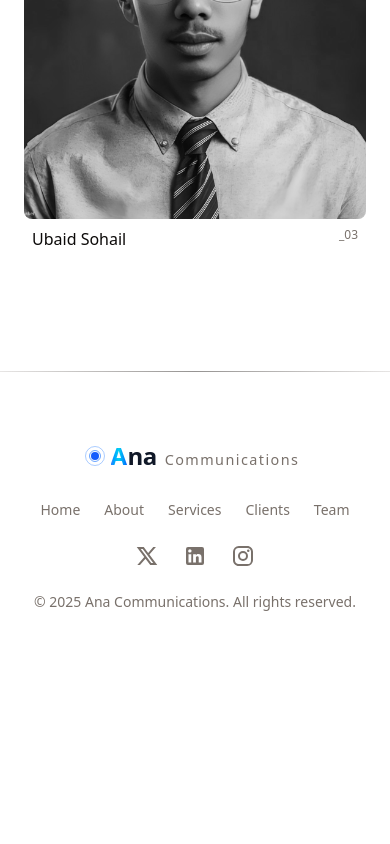
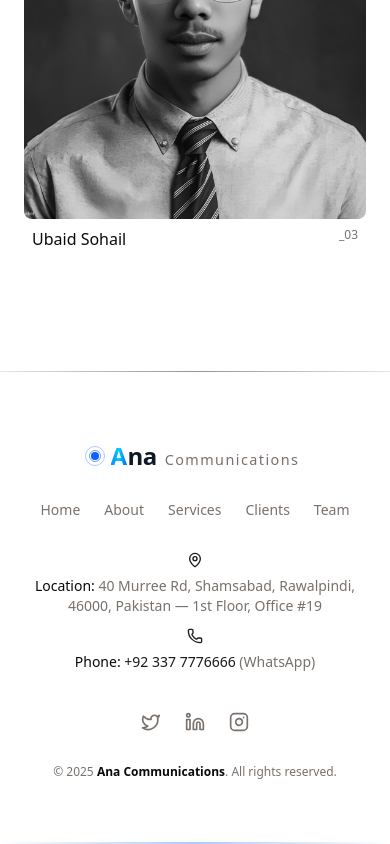
Before and after one commit to ExploitEngineer/ana-communications, a Next.js app: page / in a window 390 px wide. Shown: the part 6881-7725 px from the top of the page. Before the commit the page ends 7557 px from the top, so only its background shows below. Built offline with nearby package versions, Linux system fonts and the light colour scheme.

Commit message:
feat: add phone and location in footer and some more enhancements

```diff
--- a/src/components/footer.tsx
+++ b/src/components/footer.tsx
@@ -1,5 +1,8 @@
+"use client";
+
 import { Logo } from "@/components/logo";
 import Link from "next/link";
+import { MapPin, Phone, Twitter, Linkedin, Instagram } from "lucide-react";
 
 const links = [
   { title: "Home", href: "#home" },
@@ -11,100 +14,96 @@ const links = [
 
 export default function FooterSection() {
   return (
-    <footer className="relative border-t border-border bg-background py-16 ">
+    <footer className="relative border-t border-border bg-background py-16 text-center">
+      {/* Subtle top divider */}
       <div className="absolute -top-[1px] left-0 right-0 h-[1px] bg-gradient-to-r from-transparent via-primary/40 to-transparent" />
 
-      <div className="mx-auto max-w-5xl px-6 text-center">
+      <div className="mx-auto max-w-6xl px-6">
         {/* Logo */}
-        <Link href="/" aria-label="Go Home" className="mx-auto block w-fit">
+        <div className="mx-auto mb-6 w-fit">
           <Logo />
-        </Link>
+        </div>
 
         {/* Navigation Links */}
-        <div className="my-6 flex flex-wrap justify-center gap-6 text-sm">
+        <nav className="mb-8 flex flex-wrap justify-center gap-6 text-sm font-medium">
           {links.map((link, index) => (
             <Link
               key={index}
               href={link.href}
-              className="text-muted-foreground hover:text-primary transition-colors duration-150"
+              className="text-muted-foreground hover:text-primary transition-colors duration-200"
             >
               {link.title}
             </Link>
           ))}
+        </nav>
+
+        {/* Contact Info */}
+        <div className="mb-10 space-y-3 text-sm text-muted-foreground">
+          <div className="flex flex-col items-center gap-2 sm:flex-row sm:justify-center sm:gap-4">
+            <MapPin className="size-4 text-primary shrink-0" />
+            <p>
+              <span className="font-medium text-foreground">Location:</span> 40
+              Murree Rd, Shamsabad, Rawalpindi, 46000, Pakistan — 1st Floor,
+              Office #19
+            </p>
+          </div>
+
+          <div className="flex flex-col items-center gap-2 sm:flex-row sm:justify-center sm:gap-4">
+            <Phone className="size-4 text-primary shrink-0" />
+            <p>
+              <span className="font-medium text-foreground">Phone:</span>{" "}
+              <Link
+                href="https://wa.me/923377777666"
+                target="_blank"
+                rel="noopener noreferrer"
+                className="text-primary hover:underline font-medium"
+              >
+                +92 337 7776666
+              </Link>{" "}
+              (WhatsApp)
+            </p>
+          </div>
         </div>
 
         {/* Social Icons */}
-        <div className="mb-6 flex flex-wrap justify-center gap-6 text-sm">
-          {socialLinks.map((icon, index) => (
+        <div className="mb-8 flex justify-center gap-6">
           <Link
-              key={index}
-              href={icon.href}
+            href="#"
+            aria-label="Twitter / X"
+            className="text-muted-foreground transition-colors duration-200 hover:text-primary"
+          >
+            <Twitter className="size-5 md:size-6" />
+          </Link>
+          <Link
+            href="https://www.linkedin.com/in/ana-communication-b97a89385"
             target="_blank"
             rel="noopener noreferrer"
-              aria-label={icon.label}
-              className="text-muted-foreground hover:text-primary transition-colors"
+            aria-label="LinkedIn"
+            className="text-muted-foreground transition-colors duration-200 hover:text-primary"
           >
-              {icon.svg}
+            <Linkedin className="size-5 md:size-6" />
           </Link>
-          ))}
+          <Link
+            href="#"
+            aria-label="Instagram"
+            className="text-muted-foreground transition-colors duration-200 hover:text-primary"
+          >
+            <Instagram className="size-5 md:size-6" />
+          </Link>
         </div>
 
         {/* Copyright */}
-        <span className="text-muted-foreground block text-center text-sm">
-          © {new Date().getFullYear()} Ana Communications. All rights reserved.
+        <p className="text-xs text-muted-foreground">
+          © {new Date().getFullYear()}{" "}
+          <span className="font-semibold text-foreground">
+            Ana Communications
           </span>
+          . All rights reserved.
+        </p>
       </div>
+
+      {/* Elegant gradient underline (optional visual detail) */}
+      <div className="absolute bottom-0 left-0 right-0 h-[2px] bg-gradient-to-r from-blue-500/0 via-blue-500/40 to-blue-500/0"></div>
     </footer>
   );
 }
-
-const socialLinks = [
-  {
-    label: "Twitter / X",
-    href: "#",
-    svg: (
-      <svg
-        className="size-6"
-        xmlns="http://www.w3.org/2000/svg"
-        viewBox="0 0 24 24"
-      >
-        <path
-          fill="currentColor"
-          d="M10.488 14.651L15.25 21h7l-7.858-10.478L20.93 3h-2.65l-5.117 5.886L8.75 3h-7l7.51 10.015L2.32 21h2.65zM16.25 19L5.75 5h2l10.5 14z"
-        ></path>
-      </svg>
-    ),
-  },
-  {
-    label: "LinkedIn",
-    href: "https://www.linkedin.com/in/ana-communication-b97a89385?utm_source=share&utm_campaign=share_via&utm_content=profile&utm_medium=android_app",
-    svg: (
-      <svg
-        className="size-6"
-        xmlns="http://www.w3.org/2000/svg"
-        viewBox="0 0 24 24"
-      >
-        <path
-          fill="currentColor"
-          d="M19 3a2 2 0 0 1 2 2v14a2 2 0 0 1-2 2H5a2 2 0 0 1-2-2V5a2 2 0 0 1 2-2zm-.5 15.5v-5.3a3.26 3.26 0 0 0-3.26-3.26c-.85 0-1.84.52-2.32 1.3v-1.11h-2.79v8.37h2.79v-4.93c0-.77.62-1.4 1.39-1.4a1.4 1.4 0 0 1 1.4 1.4v4.93zM6.88 8.56a1.68 1.68 0 0 0 1.68-1.68c0-.93-.75-1.69-1.68-1.69a1.69 1.69 0 0 0-1.69 1.69c0 .93.76 1.68 1.69 1.68m1.39 9.94v-8.37H5.5v8.37z"
-        ></path>
-      </svg>
-    ),
-  },
-  {
-    label: "Instagram",
-    href: "#",
-    svg: (
-      <svg
-        className="size-6"
-        xmlns="http://www.w3.org/2000/svg"
-        viewBox="0 0 24 24"
-      >
-        <path
-          fill="currentColor"
-          d="M7.8 2h8.4C19.4 2 22 4.6 22 7.8v8.4a5.8 5.8 0 0 1-5.8 5.8H7.8C4.6 22 2 19.4 2 16.2V7.8A5.8 5.8 0 0 1 7.8 2m-.2 2A3.6 3.6 0 0 0 4 7.6v8.8C4 18.39 5.61 20 7.6 20h8.8a3.6 3.6 0 0 0 3.6-3.6V7.6C20 5.61 18.39 4 16.4 4zm9.65 1.5a1.25 1.25 0 0 1 1.25 1.25A1.25 1.25 0 0 1 17.25 8A1.25 1.25 0 0 1 16 6.75a1.25 1.25 0 0 1 1.25-1.25M12 7a5 5 0 0 1 5 5a5 5 0 0 1-5 5a5 5 0 0 1-5-5a5 5 0 0 1 5-5m0 2a3 3 0 0 0-3 3a3 3 0 0 0 3 3a3 3 0 0 0 3-3a3 3 0 0 0-3-3"
-        ></path>
-      </svg>
-    ),
-  },
-];
```
Lines whose indentation alone changed are shown as unchanged.
